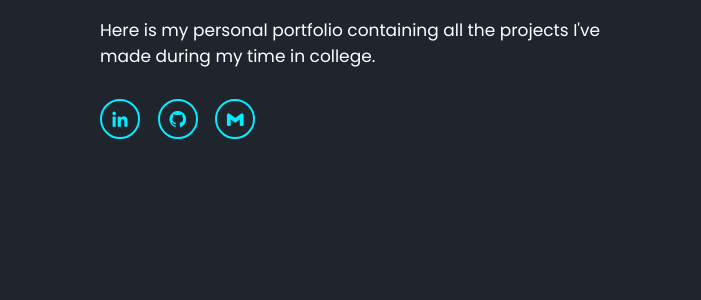
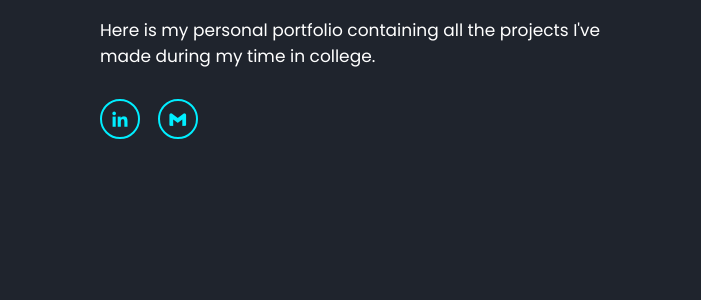
Before and after one commit to duy270201/Personal-Portfolio, a plain HTML site: page index.html in a window 1280 px wide. Shown: the part 401-701 px from the top of the page, 0-701 px from the left. Drawn offline with nearby package versions, Linux system fonts and the light colour scheme.

Commit message:
fix deployment

```diff
--- a/index.html
+++ b/index.html
@@ -34,7 +34,7 @@
             <p>Here is my personal portfolio containing all the projects I've made during my time in college.</p>
             <div class="social-media">
                 <a href="https://www.linkedin.com/in/hkduyh/"><i class='bx bxl-linkedin' ></i></a>
-                <a href="https://github.com/duy270201"><i class='bx bxl-github'></i></a>
+                <!-- <a href="https://github.com/duy270201"><i class='bx bxl-github'></i></a> -->
                 <a href="mailto:duy270201@gmail.com"><i class='bx bxl-gmail'></i></a>
             </div>
 
```
